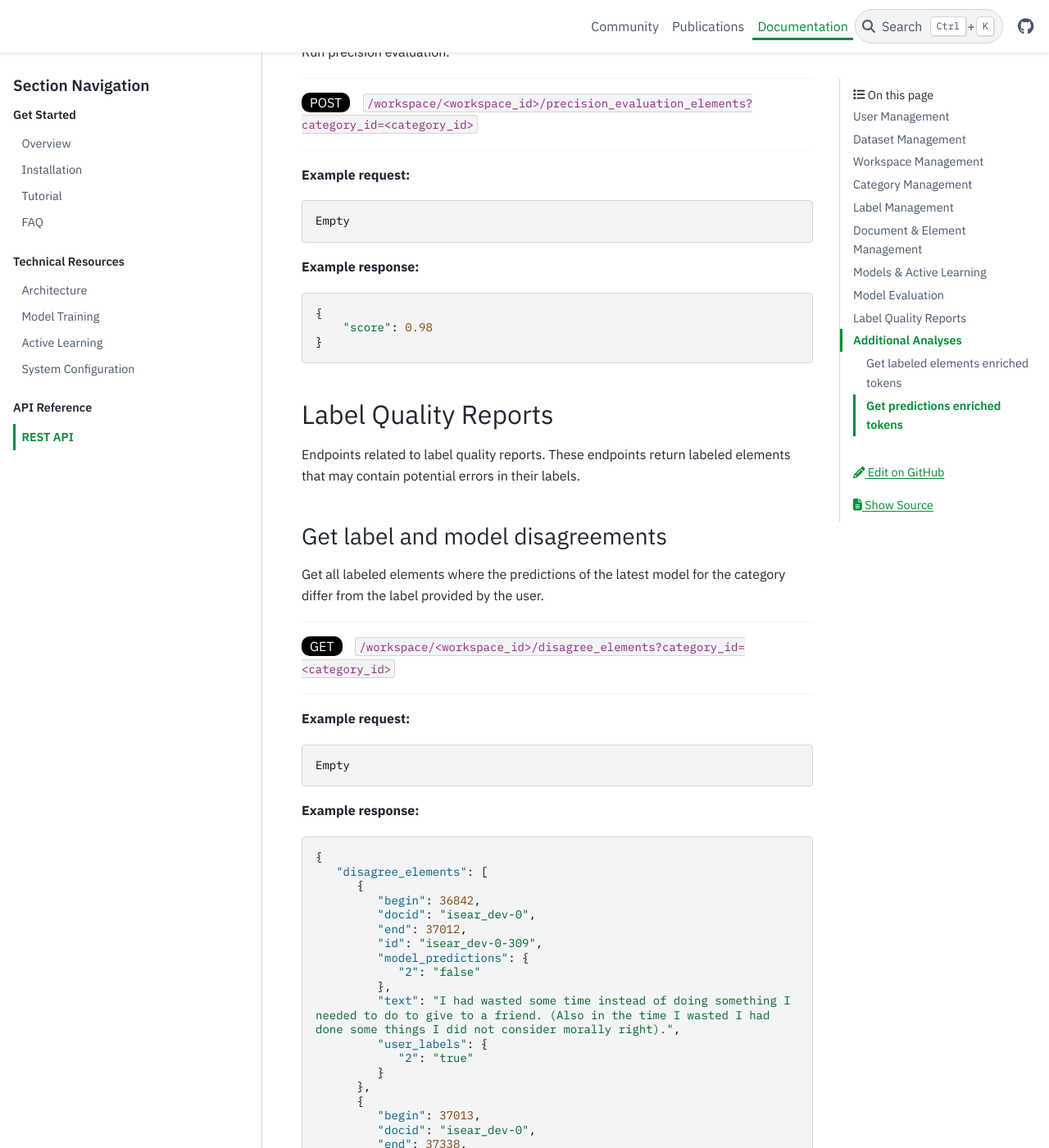
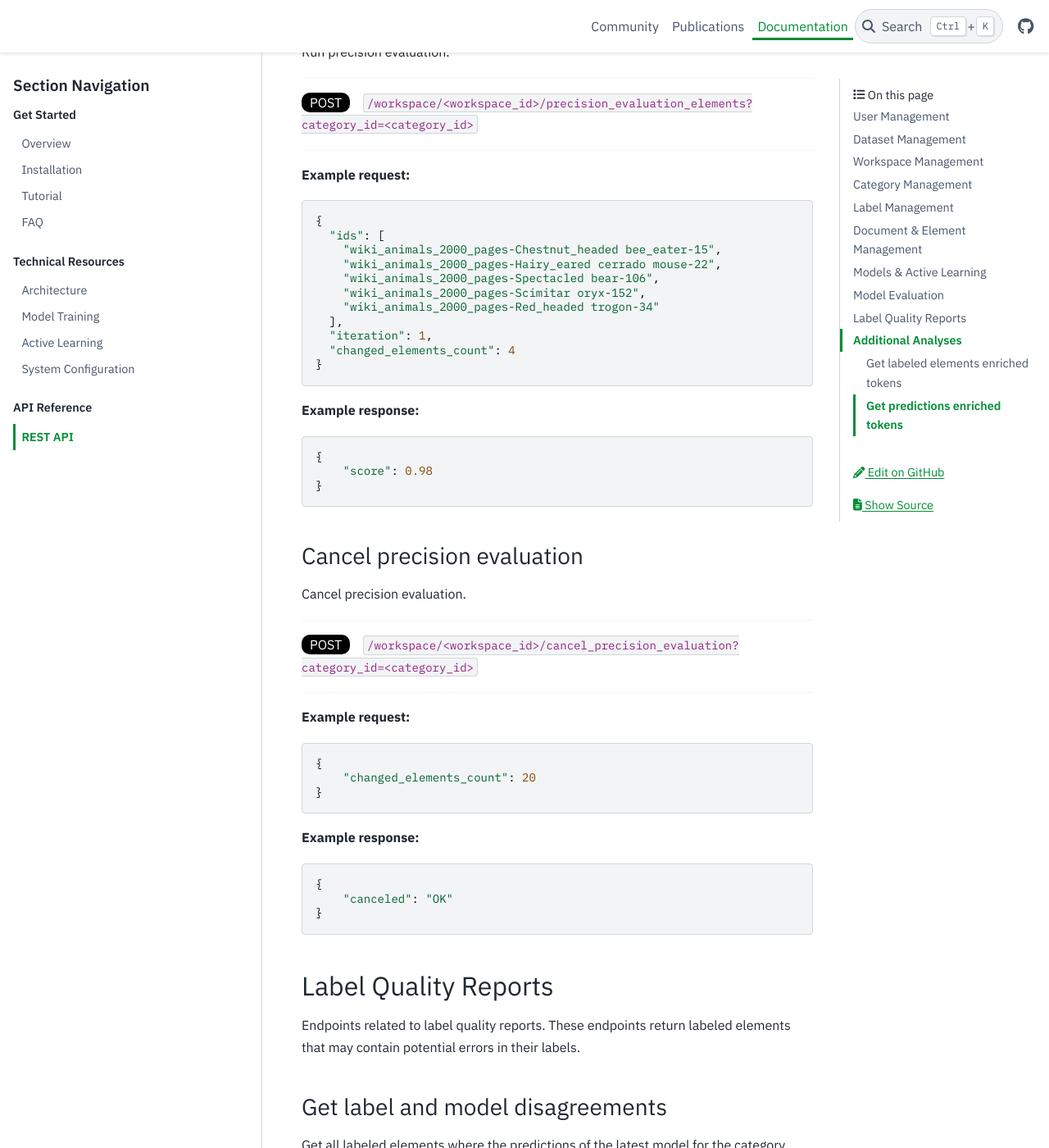
Before and after one commit to label-sleuth/label-sleuth.org, a Sphinx documentation site: the page built from docs/docs/dev/api.md, in a window 1280 px wide and 1400 px high, scrolled down 21456 px. Shown: the whole window at 82% size. Built offline with Sphinx 7.4.7 and the PyData theme 0.15.4, drawn with Linux system fonts in a browser that asks for light colours.

Commit message:
update precision evaluation endpoints

````diff
--- a/docs/docs/dev/api.md
+++ b/docs/docs/dev/api.md
@@ -1033,7 +1033,17 @@ Run precision evaluation.
 **Example request:**
 
 ```
-Empty
+{
+  "ids": [
+    "wiki_animals_2000_pages-Chestnut_headed bee_eater-15",
+    "wiki_animals_2000_pages-Hairy_eared cerrado mouse-22",
+    "wiki_animals_2000_pages-Spectacled bear-106",
+    "wiki_animals_2000_pages-Scimitar oryx-152",
+    "wiki_animals_2000_pages-Red_headed trogon-34"
+  ],
+  "iteration": 1,
+  "changed_elements_count": 4
+}
 ```
 
 **Example response:**
@@ -1043,6 +1053,33 @@ Empty
     "score": 0.98
 }
 ```
+
+### Cancel precision evaluation
+
+Cancel precision evaluation.
+
+---
+
+<span class="request_type">POST</span> ```/workspace/<workspace_id>/cancel_precision_evaluation?category_id=<category_id>```
+
+---
+
+**Example request:**
+
+```
+{
+    "changed_elements_count": 20
+}
+```
+
+**Example response:**
+
+```
+{
+    "canceled": "OK"
+}
+```
+
 
 ## Label Quality Reports
 
````
